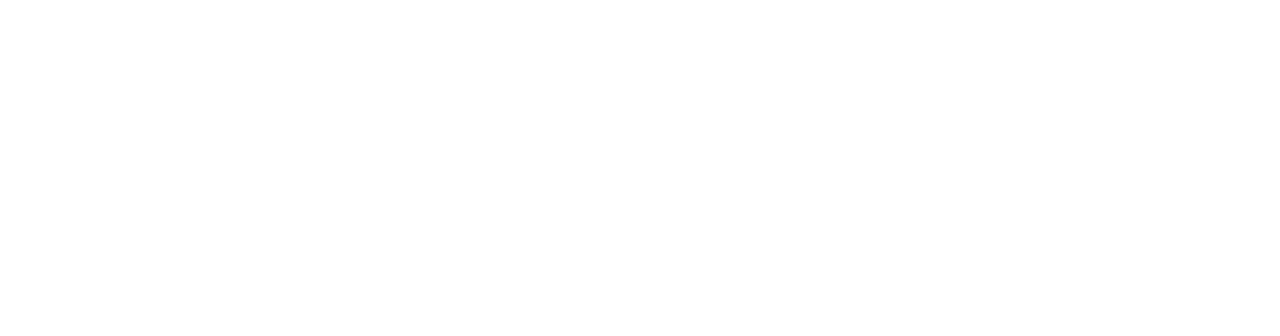
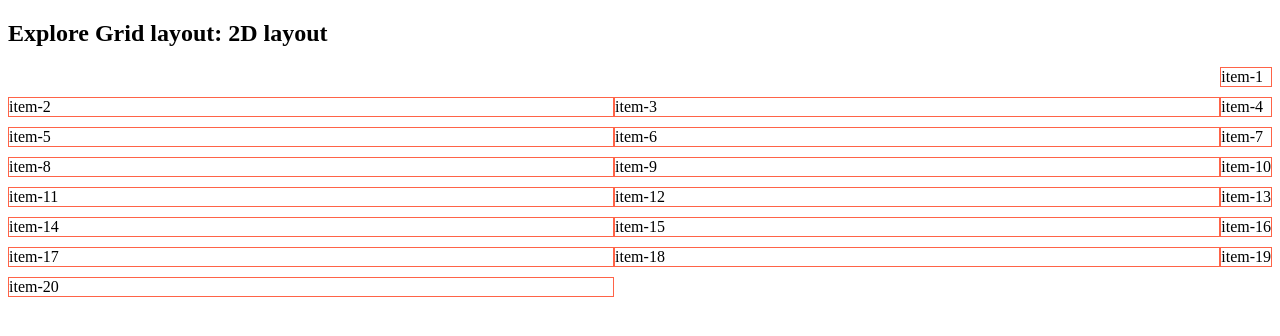
Before and after one commit to akmalhossain/simple-responsive-layout, a plain HTML site: page grid.html in a window 1280 px wide. Drawn offline with Linux system fonts and the light colour scheme.

Commit message:
grid practic

```diff
--- a/grid.html
+++ b/grid.html
@@ -4,8 +4,31 @@
     <meta charset="UTF-8">
     <meta name="viewport" content="width=device-width, initial-scale=1.0">
     <title>Document</title>
+    <link rel="stylesheet" href="style/grid.css">
 </head>
 <body>
-
+    <h2>Explore Grid layout: 2D layout</h2>
+    <div class="container">
+        <div class="item-1">item-1</div>
+        <div class="item">item-2</div>
+        <div class="item">item-3</div>
+        <div class="item">item-4</div>
+        <div class="item">item-5</div>
+        <div class="item">item-6</div>
+        <div class="item">item-7</div>
+        <div class="item">item-8</div>
+        <div class="item">item-9</div>
+        <div class="item">item-10</div>
+        <div class="item">item-11</div>
+        <div class="item">item-12</div>
+        <div class="item">item-13</div>
+        <div class="item">item-14</div>
+        <div class="item">item-15</div>
+        <div class="item">item-16</div>
+        <div class="item">item-17</div>
+        <div class="item">item-18</div>
+        <div class="item">item-19</div>
+        <div class="item">item-20</div>
+    </div>
 </body>
 </html>
--- a/style/grid.css
+++ b/style/grid.css
@@ -0,0 +1,21 @@
+.container{
+    display: grid;
+    /* grid-template-columns: 200px 200px 200px 200px 200px; */
+    /* grid-template-columns: 100px 50px 50px 75px 250px; */
+
+    /* grid-template-columns: repeat(5, 100px); */
+    grid-template-columns: repeat(2, 2fr);
+
+    grid-row-gap:10px
+
+
+
+}
+.item{
+    border: 1px solid tomato;
+}
+.item-1{
+    border: 1px solid tomato;
+
+    grid-column: 3/4;
+}
```
